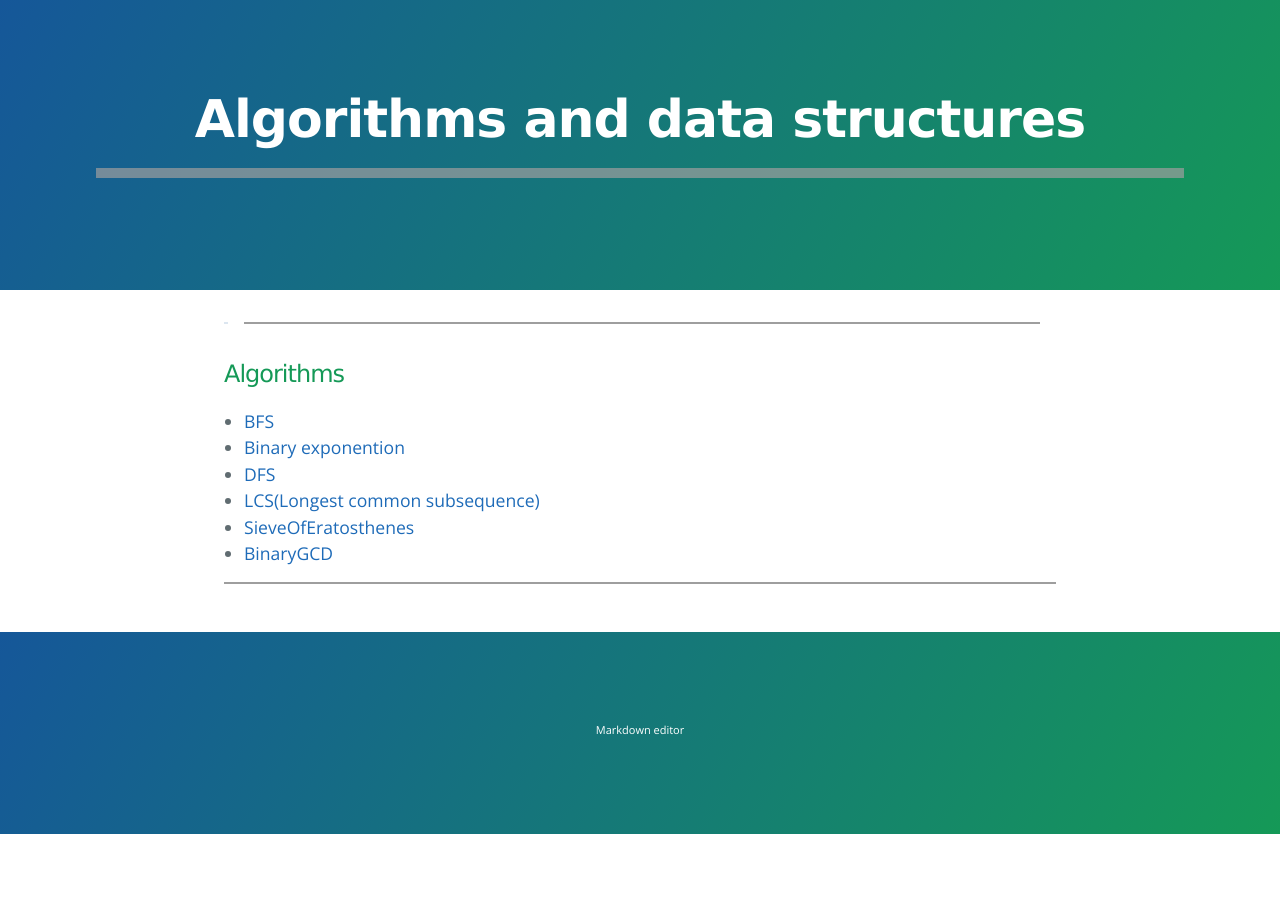
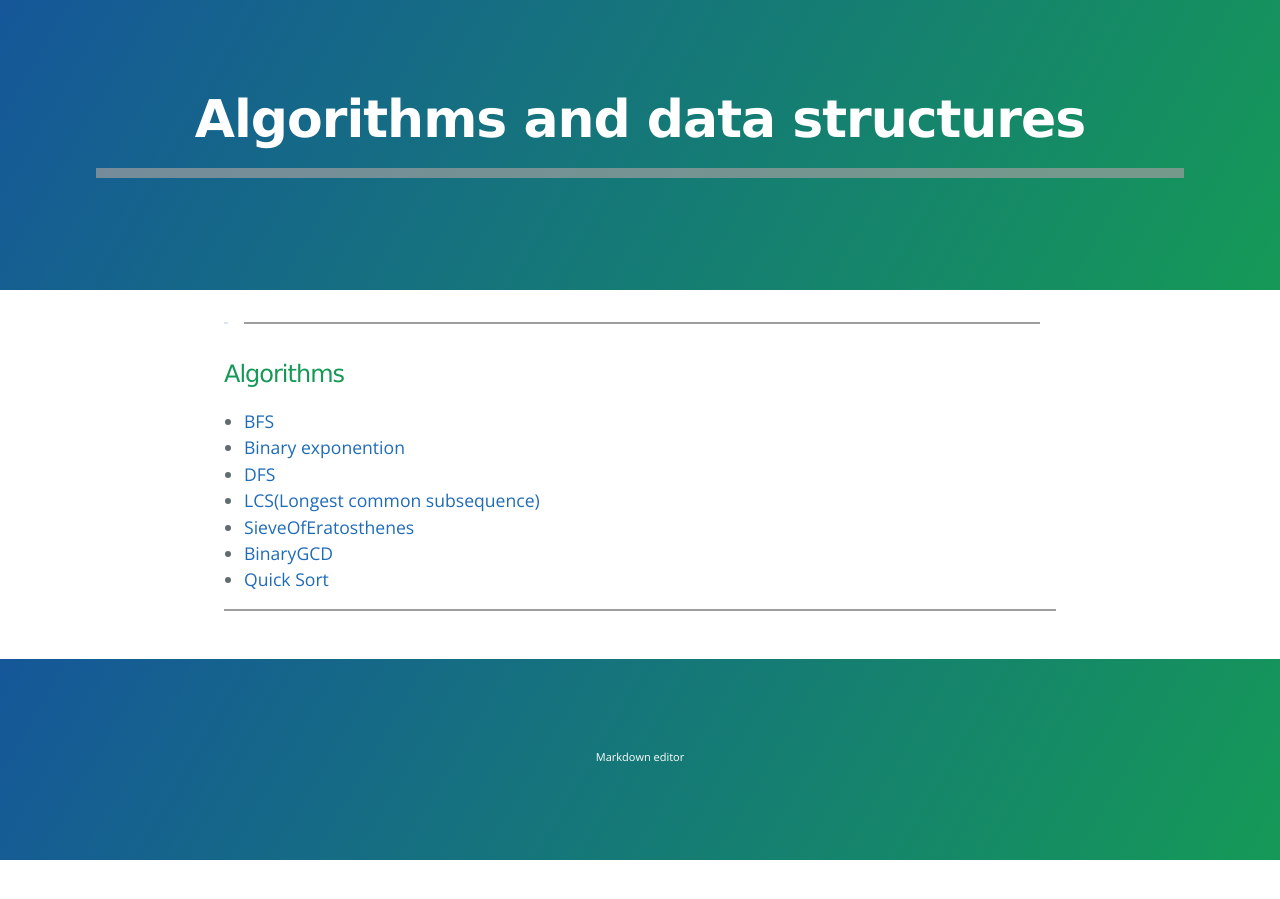
Before and after one commit to Nimitha-jagadeesha/Al-Ds, a Jekyll site: the page built from index.md, in a window 1280 px wide. Built offline with Jekyll 4.4.1, drawn with Linux system fonts in a browser that asks for light colours; the repository's description, which GitHub fills in, is left out; grey boxes are pictures that could not be loaded.

Commit message:
Update index.md

```diff
--- a/index.md
+++ b/index.md
@@ -14,5 +14,6 @@ layout: default
 - [LCS(Longest common subsequence)](./Algorithms/lcs.html)
 - [SieveOfEratosthenes](./Algorithms/SieveOfEratosthenes.html)
 - [BinaryGCD](./Algorithms/binarygcd.html)
+- [Quick Sort](./Algorithms/quicksort.html)
 
 * * *
```
